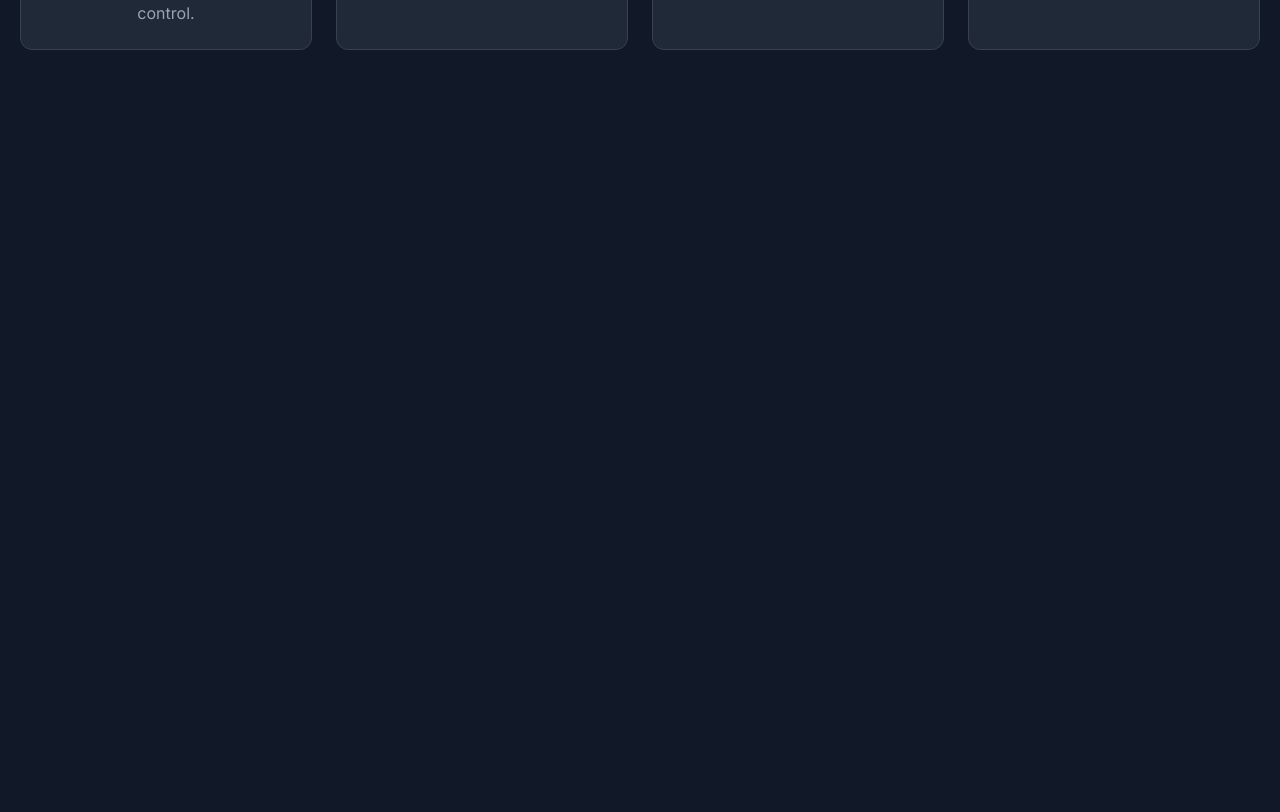
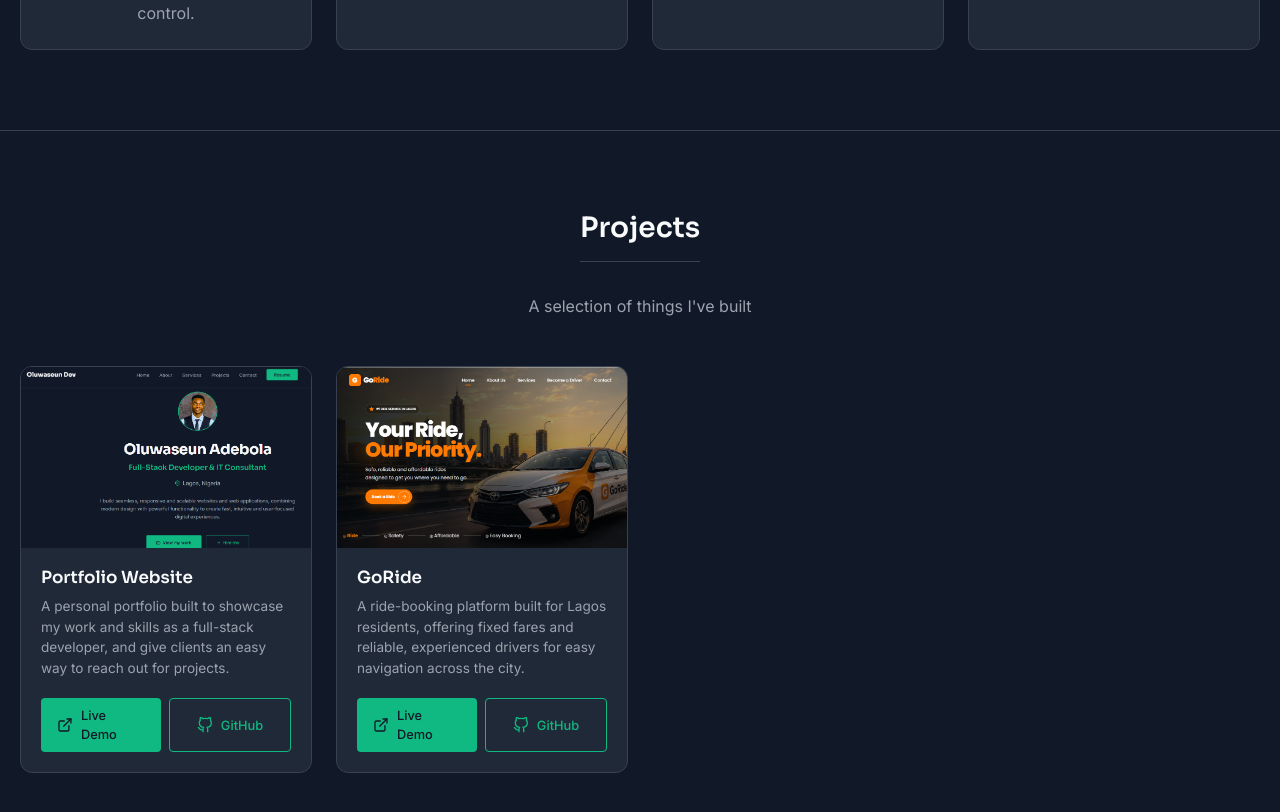
Before and after one commit to OluwaseunCfc/oluwaseun-portfolio, a React (Vite) app: page / in a window 1280 px wide. Shown: the part 3200-4012 px from the top of the page. Before the commit the page ends 3330 px from the top, so only its background shows below. Built offline with nearby package versions, Linux system fonts and the light colour scheme.

Commit message:
project section added

```diff
--- a/src/index.css
+++ b/src/index.css
@@ -438,3 +438,71 @@ body {
   color: var(--color-text-muted);
   margin: 0;
 }
+
+/* ===== Projects ===== */
+.projects-section {
+  padding: 5rem 1.25rem;
+  border-top: 1px solid var(--color-border);
+}
+
+.projects-status {
+  font-family: 'Inter', sans-serif;
+  color: var(--color-text-muted);
+}
+
+.project-card {
+  background-color: var(--color-surface);
+  border: 1px solid var(--color-border);
+  border-radius: 0.75rem;
+  overflow: hidden;
+  display: flex;
+  flex-direction: column;
+  transition: border-color 0.2s ease, transform 0.2s ease;
+}
+
+.project-card:hover {
+  border-color: var(--color-emerald);
+  transform: translateY(-4px);
+}
+
+.project-image-wrapper {
+  aspect-ratio: 16 / 10;
+  overflow: hidden;
+  background-color: var(--color-bg);
+}
+
+.project-image-wrapper img {
+  width: 100%;
+  height: 100%;
+  object-fit: cover;
+}
+
+.project-content {
+  padding: 1.25rem;
+  display: flex;
+  flex-direction: column;
+  flex-grow: 1;
+}
+
+.project-content h3 {
+  font-family: 'Sora', sans-serif;
+  font-weight: 600;
+  font-size: 1.05rem;
+  color: var(--color-text);
+  margin-bottom: 0.5rem;
+}
+
+.project-content p {
+  font-family: 'Inter', sans-serif;
+  font-size: 0.85rem;
+  color: var(--color-text-muted);
+  line-height: 1.5;
+  margin-bottom: 1.25rem;
+  flex-grow: 1;
+}
+
+.btn-sm-cta {
+  padding: 0.5rem 1rem;
+  font-size: 0.8rem;
+  flex: 1;
+}
--- a/src/sections/Projects.jsx
+++ b/src/sections/Projects.jsx
@@ -1,11 +1,42 @@
-import React from 'react'
+import { useState, useEffect } from 'react';
+import { getProjects } from '../services/projectService';
+import ProjectCard from '../components/ProjectCard';
 
 function Projects() {
+  const [projects, setProjects] = useState([]);
+  const [loading, setLoading] = useState(true);
+  const [error, setError] = useState(null);
+
+  useEffect(() => {
+    getProjects()
+      .then((data) => setProjects(data))
+      .catch(() => setError('Could not load projects right now.'))
+      .finally(() => setLoading(false));
+  }, []);
+
   return (
-    <div>
+    <section id="projects" className="projects-section">
+      <div className="text-center mb-5">
+        <h2 className="section-heading">Projects</h2>
+        <p className="section-subheading">
+          A selection of things I've built
+        </p>
+      </div>
 
-    </div>
-  )
+      {loading && <p className="text-center projects-status">Loading projects...</p>}
+      {error && <p className="text-center projects-status">{error}</p>}
+
+      {!loading && !error && (
+        <div className="row row-cols-1 row-cols-md-2 row-cols-lg-4 g-4">
+          {projects.map((project) => (
+            <div className="col" key={project.id}>
+              <ProjectCard project={project} />
+            </div>
+          ))}
+        </div>
+      )}
+    </section>
+  );
 }
 
-export default Projects
+export default Projects;
```
